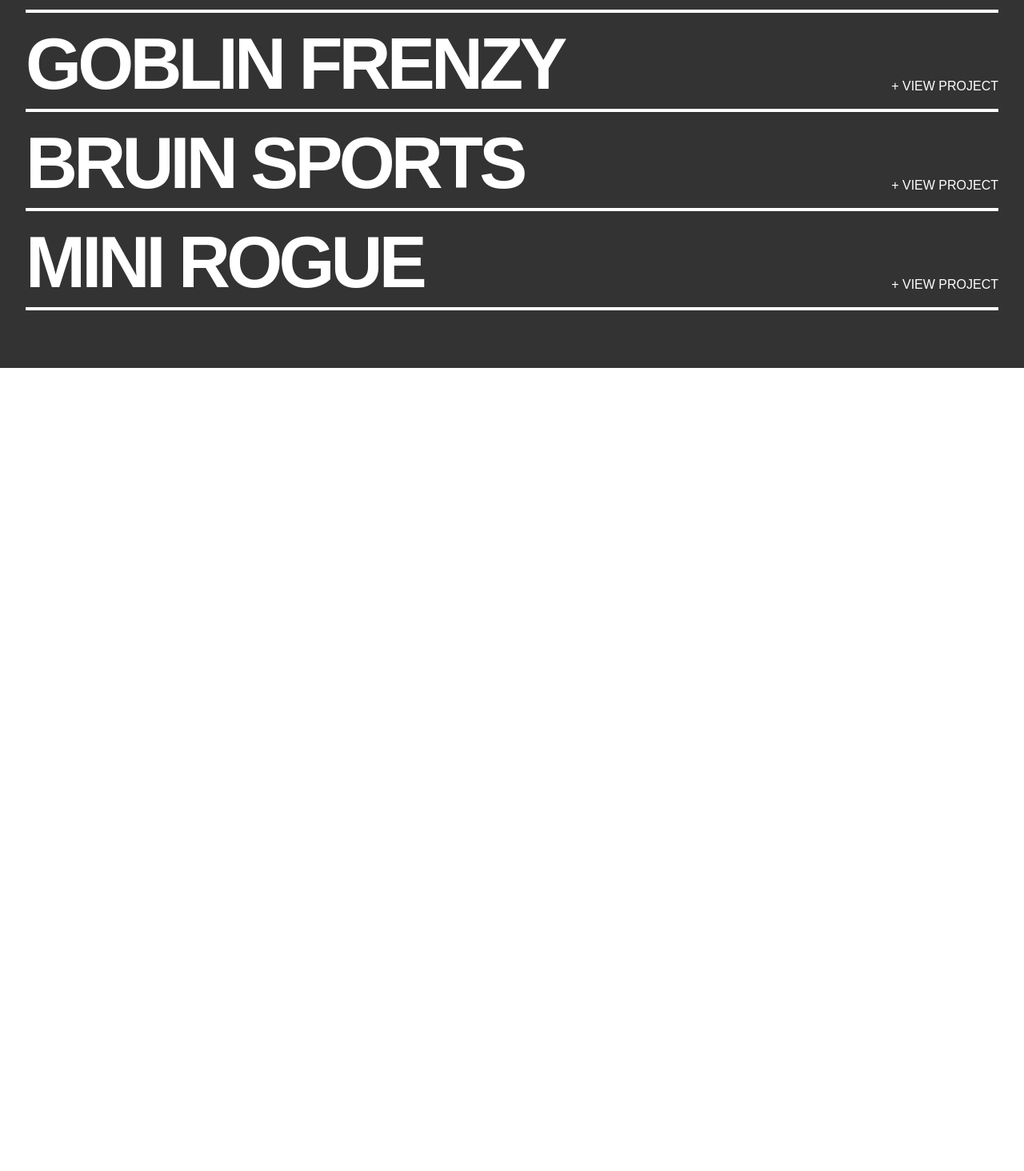
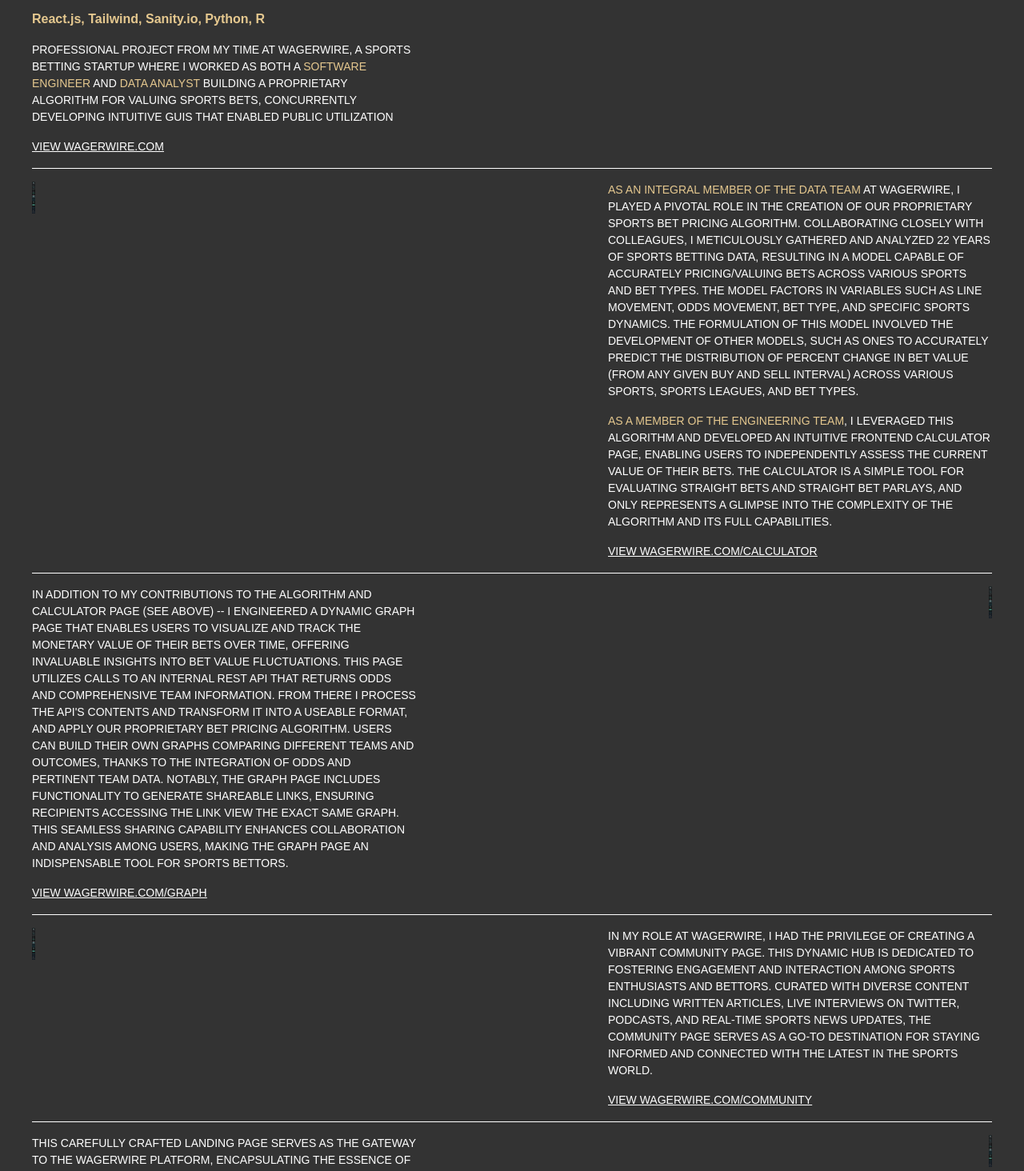
Before and after one commit to ShayanGhafoori/PersonalWebsite, a React (Create React App) app in the folder app/: page /#/projects in a window 1280 px wide. Shown: the part 440-1904 px from the top of the page at 80% size. Before the commit the page ends 900 px from the top, so only its background shows below. Built offline with nearby package versions, Linux system fonts and the light colour scheme.

Commit message:
Updated WW

```diff
--- a/app/src/App.js
+++ b/app/src/App.js
@@ -4,7 +4,7 @@
 
 const App = () => {
   return (
-    <body className='bg-[#333333] h-full min-h-screen bg-scroll font-neue-haas-grotesk text-white p-8'>
+    <body className='bg-[#333333] h-full min-h-screen bg-scroll overflow-x-scroll font-neue-haas-grotesk text-white p-8'>
       <HashRouter>
         <Routes>
           <Route path='/' exact={true} element={<Home />} />
--- a/app/src/components/Currently.tsx
+++ b/app/src/components/Currently.tsx
@@ -2,14 +2,14 @@
 
 const Currently = () => {
   return (
-    <div className='text-[90px] uppercase h-screen pt-36'>
+    <div className='text-[90px] uppercase h-full min-h-screen pt-36 '>
       <Fade duration={2700} delay={300} triggerOnce>
         <h2 className='text-[24px]'> Currently I am...</h2>
         <h1 className='mt-12 tracking-[-0.4rem] leading-[5rem] font-black text-white'>
           Working full-time as a{" "}
-          <span className='text-[#5C5C5C]'> Software Engineer</span> at Raytheon
+          <span className='text-[#E5C88F]'> Software Engineer</span> at Raytheon
           Technologies while pursuing my M.S. in
-          <span className='text-[#5C5C5C]'> Machine Learning</span> from The
+          <span className='text-[#E5C88F]'> Machine Learning</span> from The
           University of Arizona
         </h1>
       </Fade>
--- a/app/src/components/Header.tsx
+++ b/app/src/components/Header.tsx
@@ -8,7 +8,7 @@
   const [complete, setComplete] = useState(false);
 
   return (
-    <div className='text-[150px] uppercase h-screen'>
+    <div className='text-[150px] uppercase h-full min-h-screen'>
       <Nav />
       <h1 className='mt-12 tracking-[-0.6rem] leading-[7.6rem] font-black text-[#5C5C5C]'>
         <ReactTyped
--- a/app/src/components/Home.tsx
+++ b/app/src/components/Home.tsx
@@ -2,7 +2,7 @@
 
 const Home = () => {
   return (
-    <div className=''>
+    <div className='w-full '>
       <Header />
       <Currently />
       <Projects />
--- a/app/src/components/Projects.tsx
+++ b/app/src/components/Projects.tsx
@@ -213,9 +213,9 @@
   const [viewProject, setViewProject] = useState(defaultState ?? false);
 
   return (
-    <div className='uppercase'>
+    <div className='uppercase '>
       <div className='flex flex-row justify-between items-end'>
-        <h1 className='mt-6 tracking-[-0.3rem] leading-[5rem] font-semibold text-white text-[90px]'>
+        <h1 className='mt-6 tracking-[-0.3rem] leading-[5rem] font-semibold text-white text-[60px]'>
           {projectName}
         </h1>
         <button
@@ -225,42 +225,180 @@
           {viewProject ? "- View Less" : "+ View Project"}
         </button>
       </div>
-      {viewProject && children}
-      <hr className='border-white border-2 mt-4' />
-    </div>
-  );
-};
-
-const SummaryBox: React.FC<{
-  image?: boolean;
-  children?: React.ReactNode;
-  summary: string;
-}> = ({ image, summary, children }) => {
-  return (
-    <div className='uppercase'>
-      <div className='flex flex-row justify-between items-end'>
-        <h1 className='mt-6 tracking-[-0.3rem] leading-[5rem] font-semibold text-white text-[90px]'>
-          {summary}
-        </h1>
+      <div
+        className={`overflow-hidden transition-all duration-100 ${
+          viewProject ? "max-h-full" : "max-h-0"
+        }`}
+      >
+        {children}
       </div>
-      {children}
-      <hr className='border-white border-2 mt-4' />
+      <hr className='border-white border-1 mt-4' />
     </div>
   );
 };
 
 const Projects = () => {
-  const [seeMore, setSeeMore] = useState(false);
   return (
     <div className='h-full min-h-screen pt-36 pb-10'>
-      <Fade direction='left' damping={0.2} cascade triggerOnce fraction={0.75}>
+      <Fade triggerOnce fraction={0.75}>
         <div className='uppercase mb-4'>
-          <h1 className='mt-12 tracking-[-0.3rem] leading-[5rem] font-semibold text-[#5C5C5C] text-[90px]'>
+          <h1 className='mt-12 tracking-[-0.3rem] leading-[5rem] font-semibold text-[#5C5C5C] text-[75px]'>
             Previous Projects
           </h1>
           <hr className='border-[#5C5C5C] border-2 mt-2' />
         </div>
-        <ProjectBox projectName={"WagerWire"} defaultState={true}></ProjectBox>
+      </Fade>
+      <Fade direction='left' damping={0.2} cascade triggerOnce>
+        <ProjectBox projectName={"WagerWire"} defaultState={true}>
+          <div className='uppercase mt-4 px-2'>
+            <div className='flex flex-row justify-between text-[14px]'>
+              <div>
+                <div className='mb-4 normal-case text-[#E5C88F] text-[16px] font-semibold'>
+                  React.js, Tailwind, Sanity.io, Python, R
+                </div>
+                <p className=' font-normal text-white ] w-[40%]'>
+                  Professional project from my time at WagerWire, a sports
+                  betting startup where I worked as both a{" "}
+                  <span className='text-[#E5C88F]'> Software Engineer</span> and{" "}
+                  <span className='text-[#E5C88F]'> Data analyst</span> building
+                  a proprietary algorithm for valuing sports bets, concurrently
+                  developing intuitive GUIs that enabled public utilization
+                </p>
+                <div className='underline mt-4'>
+                  <a href='https://wagerwire.com'>view wagerwire.com</a>
+                </div>
+              </div>
+            </div>
+            <hr className='border-white border-1 my-4' />
+            <div className='flex flex-row justify-between text-[14px]'>
+              <div className='w-[40%] order-last'>
+                <p className='font-normal text-white mb-4'>
+                  <span className='text-[#E5C88F]'>
+                    As an integral member of the data team
+                  </span>{" "}
+                  at WagerWire, I played a pivotal role in the creation of our
+                  proprietary sports bet pricing algorithm. Collaborating
+                  closely with colleagues, I meticulously gathered and analyzed
+                  22 years of sports betting data, resulting in a model capable
+                  of accurately pricing/valuing bets across various sports and
+                  bet types. The model factors in variables such as line
+                  movement, odds movement, bet type, and specific sports
+                  dynamics. The formulation of this model involved the
+                  development of other models, such as ones to accurately
+                  predict the distribution of percent change in bet value (from
+                  any given buy and sell interval) across various sports, sports
+                  leagues, and bet types.
+                </p>
+                <p className='mb-4'>
+                  <span className='text-[#E5C88F]'>
+                    As a member of the engineering team
+                  </span>
+                  , I leveraged this algorithm and developed an intuitive
+                  frontend calculator page, enabling users to independently
+                  assess the current value of their bets. The calculator is a
+                  simple tool for evaluating straight bets and straight bet
+                  parlays, and only represents a glimpse into the complexity of
+                  the algorithm and its full capabilities.
+                </p>
+                <div className='underline mt-4'>
+                  <a href='https://wagerwire.com/calculator'>
+                    view wagerwire.com/calculator
+                  </a>
+                </div>
+              </div>
+              <img
+                src='images/www.wagerwire.com_calculator_small.png'
+                alt=''
+                className='h-10'
+              />
+            </div>
+            <hr className='border-white border-1 my-4' />
+            <div className='flex flex-row justify-between text-[14px]'>
+              <div className='w-[40%]'>
+                <p className='mb-4'>
+                  In addition to my contributions to the algorithm and
+                  calculator page (see above) -- I engineered a dynamic graph
+                  page that enables users to visualize and track the monetary
+                  value of their bets over time, offering invaluable insights
+                  into bet value fluctuations. This page utilizes calls to an
+                  internal REST API that returns odds and comprehensive team
+                  information. From there I process the API's contents and
+                  transform it into a useable format, and apply our proprietary
+                  bet pricing algorithm. Users can build their own graphs
+                  comparing different teams and outcomes, thanks to the
+                  integration of odds and pertinent team data. Notably, the
+                  graph page includes functionality to generate shareable links,
+                  ensuring recipients accessing the link view the exact same
+                  graph. This seamless sharing capability enhances collaboration
+                  and analysis among users, making the graph page an
+                  indispensable tool for sports bettors.
+                </p>
+                <div className='underline mt-4'>
+                  <a href='https://wagerwire.com/graph'>
+                    view wagerwire.com/graph
+                  </a>
+                </div>
+              </div>
+              <img
+                src='images/www.wagerwire.com_calculator_small.png'
+                alt=''
+                className='h-10'
+              />
+            </div>
+            <hr className='border-white border-1 my-4' />
+            <div className='flex flex-row justify-between text-[14px]'>
+              <div className='w-[40%] order-last'>
+                <p className='mb-4'>
+                  In my role at WagerWire, I had the privilege of creating a
+                  vibrant community page. This dynamic hub is dedicated to
+                  fostering engagement and interaction among sports enthusiasts
+                  and bettors. Curated with diverse content including written
+                  articles, live interviews on Twitter, podcasts, and real-time
+                  sports news updates, the community page serves as a go-to
+                  destination for staying informed and connected with the latest
+                  in the sports world.
+                </p>
+                <div className='underline mt-4'>
+                  <a href='https://wagerwire.com/community'>
+                    view wagerwire.com/community
+                  </a>
+                </div>
+              </div>
+              <img
+                src='images/www.wagerwire.com_calculator_small.png'
+                alt=''
+                className='h-10'
+              />
+            </div>
+            <hr className='border-white border-1 my-4' />
+            <div className='flex flex-row justify-between text-[14px]'>
+              <div className='w-[40%] '>
+                <p className='mb-4'>
+                  This carefully crafted landing page serves as the gateway to
+                  the WagerWire platform, encapsulating the essence of
+                  WagerWire's mission and showcasing the app's features in a
+                  clear and engaging manner. Through strategic layout and
+                  user-centered design principles, I developed this intuitive
+                  interface that welcomes visitors and guides them seamlessly
+                  through WagerWire's offerings. From highlighting key app
+                  functionalities to communicating the commitment to empowering
+                  sports enthusiasts, the home page serves as a compelling
+                  introduction to the world of WagerWire.
+                </p>
+                <div className='underline mt-4'>
+                  <a href='https://wagerwire.com/community'>
+                    view wagerwire.com/community
+                  </a>
+                </div>
+              </div>
+              <img
+                src='images/www.wagerwire.com_calculator_small.png'
+                alt=''
+                className='h-10'
+              />
+            </div>
+          </div>
+        </ProjectBox>
         <ProjectBox projectName={"Goblin Frenzy"}></ProjectBox>
         <ProjectBox projectName={"Bruin Sports"}></ProjectBox>
         <ProjectBox projectName={"Mini Rogue"}></ProjectBox>
```
